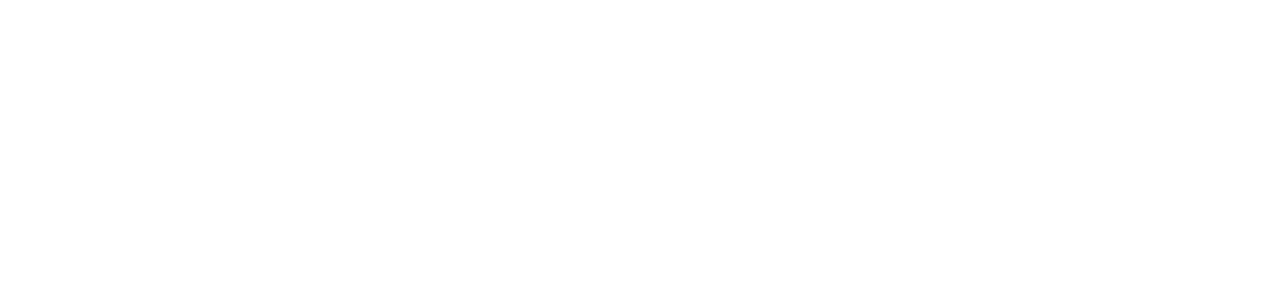
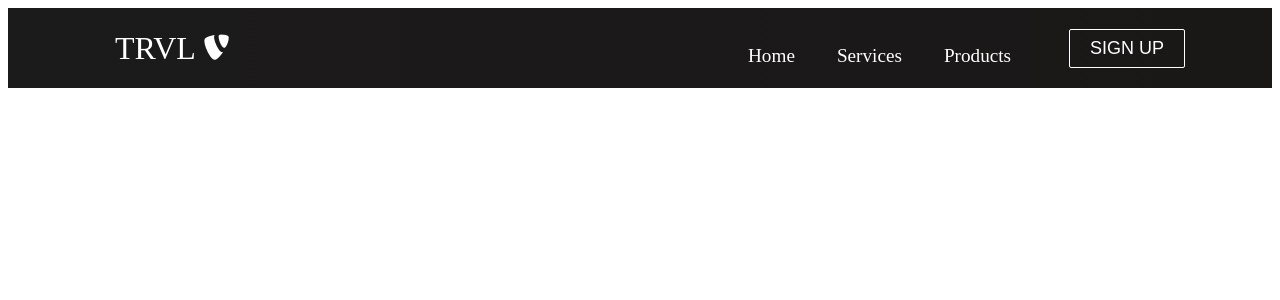
Before and after one commit to SomeJavaGuy/Remixer, a React (Create React App) app: page / in a window 1280 px wide. Shown: the top 300 px of the page. Built offline with nearby package versions, Linux system fonts and the light colour scheme.

Commit message:
Navbar Without logo

```diff
--- a/src/App.js
+++ b/src/App.js
@@ -1,5 +1,6 @@
 import React from 'react'
 import './App.css';
+import Navbar from './components/Navbar'
 import {
   BrowserRouter as Router,
   Route,
@@ -10,6 +11,7 @@
   return (
     <>
      <Router>
+       <Navbar />
       <Switch>
         <Route path="/main" />
       </Switch>
--- /dev/null
+++ b/src/components/Button.css
@@ -0,0 +1,43 @@
+:root {
+    --primary: #fff;
+  }
+
+  .btn {
+    padding: 8px 20px;
+    border-radius: 2px;
+    outline: none;
+    border: none;
+    cursor: pointer;
+  }
+
+  .btn--primary {
+    background-color: var(--primary);
+    color: #242424;
+    border: 1px solid var(--primary);
+  }
+
+  .btn--outline {
+    background-color: transparent;
+    color: #fff;
+    padding: 8px 20px;
+    border: 1px solid var(--primary);
+    transition: all 0.3s ease-out;
+  }
+
+  .btn--medium {
+    padding: 8px 20px;
+    font-size: 18px;
+  }
+
+  .btn--large {
+    padding: 12px 26px;
+    font-size: 20px;
+  }
+
+  .btn--large:hover,
+  .btn--medium:hover {
+    transition: all 0.3s ease-out;
+    background: #fff;
+    color: #242424;
+    transition: 250ms;
+  }
--- /dev/null
+++ b/src/components/Button.js
@@ -0,0 +1,34 @@
+
+import React from 'react';
+import './Button.css';
+import { Link } from 'react-router-dom';
+
+const STYLES = ['btn--primary', 'btn--outline', 'btn--test'];
+
+const SIZES = ['btn--medium', 'btn--large'];
+
+export const Button = ({
+  children,
+  type,
+  onClick,
+  buttonStyle,
+  buttonSize
+}) => {
+  const checkButtonStyle = STYLES.includes(buttonStyle)
+    ? buttonStyle
+    : STYLES[0];
+
+  const checkButtonSize = SIZES.includes(buttonSize) ? buttonSize : SIZES[0];
+
+  return (
+    <Link to='/sign-up' className='btn-mobile'>
+      <button
+        className={`btn ${checkButtonStyle} ${checkButtonSize}`}
+        onClick={onClick}
+        type={type}
+      >
+        {children}
+      </button>
+    </Link>
+  );
+};
--- a/src/components/Navbar.css
+++ b/src/components/Navbar.css
@@ -0,0 +1,158 @@
+.navbar {
+    background: linear-gradient(90deg, rgb(28, 27, 27) 0%, rgb(26, 23, 23) 100%);
+    height: 80px;
+    display: flex;
+    justify-content: center;
+    align-items: center;
+    font-size: 1.2rem;
+    position: sticky;
+    top: 0;
+    z-index: 999;
+  }
+
+  .navbar-container {
+    display: flex;
+    justify-content: center;
+    align-items: center;
+    height: 80px;
+    max-width: 1500px;
+  }
+
+  .navbar-logo {
+    color: #fff;
+    justify-self: start;
+    margin-left: 20px;
+    cursor: pointer;
+    text-decoration: none;
+    font-size: 2rem;
+    display: flex;
+    align-items: center;
+  }
+
+  .fa-typo3 {
+    margin-left: 0.5rem;
+    font-size: 1.8rem;
+  }
+
+  .nav-menu {
+    display: grid;
+    grid-template-columns: repeat(4, auto);
+    grid-gap: 10px;
+    list-style: none;
+    text-align: center;
+    width: 60vw;
+    justify-content: end;
+    margin-right: 2rem;
+  }
+
+  .nav-item {
+    height: 80px;
+  }
+
+  .nav-links {
+    color: #fff;
+    display: flex;
+    align-items: center;
+    text-decoration: none;
+    padding: 0.5rem 1rem;
+    height: 100%;
+  }
+
+  .nav-links:hover {
+    border-bottom: 4px solid #fff;
+    transition: all 0.2s ease-out;
+  }
+
+  .fa-bars {
+    color: #fff;
+  }
+
+  .nav-links-mobile {
+    display: none;
+  }
+
+  .menu-icon {
+    display: none;
+  }
+
+  @media screen and (max-width: 960px) {
+    .NavbarItems {
+      position: relative;
+    }
+
+    .nav-menu {
+      display: flex;
+      flex-direction: column;
+      width: 100%;
+      height: 90vh;
+      position: absolute;
+      top: 80px;
+      left: -100%;
+      opacity: 1;
+      transition: all 0.5s ease;
+    }
+
+    .nav-menu.active {
+      background: #242222;
+      left: 0;
+      opacity: 1;
+      transition: all 0.5s ease;
+      z-index: 1;
+    }
+
+    .nav-links {
+      text-align: center;
+      padding: 2rem;
+      width: 100%;
+      display: table;
+    }
+
+    .nav-links:hover {
+      background-color: #fff;
+      color: #242424;
+      border-radius: 0;
+    }
+
+    .navbar-logo {
+      position: absolute;
+      top: 0;
+      left: 0;
+      transform: translate(25%, 50%);
+    }
+
+    .menu-icon {
+      display: block;
+      position: absolute;
+      top: 0;
+      right: 0;
+      transform: translate(-100%, 60%);
+      font-size: 1.8rem;
+      cursor: pointer;
+    }
+
+    .fa-times {
+      color: #fff;
+      font-size: 2rem;
+    }
+
+    .nav-links-mobile {
+      display: block;
+      text-align: center;
+      margin: 2rem auto;
+      border-radius: 4px;
+      width: 80%;
+      text-decoration: none;
+      font-size: 1.5rem;
+      background-color: transparent;
+      color: #fff;
+      padding: 14px 20px;
+      border: 1px solid #fff;
+      transition: all 0.3s ease-out;
+    }
+
+    .nav-links-mobile:hover {
+      background: #fff;
+      color: #242424;
+      transition: 250ms;
+    }
+  }
--- a/src/components/Navbar.js
+++ b/src/components/Navbar.js
@@ -1,23 +1,80 @@
-import React, { useState, useEffect} from 'react' ;
+import React, { useState, useEffect } from 'react';
+import { Button } from './Button';
+import { Link } from 'react-router-dom';
 import './Navbar.css';
-import { Link } from 'react-router-dom';
 
-function Navbar(){
+function Navbar() {
+  const [click, setClick] = useState(false);
+  const [button, setButton] = useState(true);
+
+  const handleClick = () => setClick(!click);
+  const closeMobileMenu = () => setClick(false);
+
+  const showButton = () => {
+    if (window.innerWidth <= 960) {
+      setButton(false);
+    } else {
+      setButton(true);
+    }
+  };
+
+  useEffect(() => {
+    showButton();
+  }, []);
+
+  window.addEventListener('resize', showButton);
 
   return (
     <>
       <nav className='navbar'>
         <div className='navbar-container'>
-                    <Link to='/' className="navbar-logo" onClick={closeMobileMeni}>
-                        <img src='/images/logo.png' />
-                        DoinGud
-                        < i class = 'fab fa-typo3' />
+          <Link to='/' className='navbar-logo' onClick={closeMobileMenu}>
+            TRVL
+            <i class='fab fa-typo3' />
           </Link>
+          <div className='menu-icon' onClick={handleClick}>
+            <i className={click ? 'fas fa-times' : 'fas fa-bars'} />
+          </div>
+          <ul className={click ? 'nav-menu active' : 'nav-menu'}>
+            <li className='nav-item'>
+              <Link to='/' className='nav-links' onClick={closeMobileMenu}>
+                Home
+              </Link>
+            </li>
+            <li className='nav-item'>
+              <Link
+                to='/services'
+                className='nav-links'
+                onClick={closeMobileMenu}
+              >
+                Services
+              </Link>
+            </li>
+            <li className='nav-item'>
+              <Link
+                to='/products'
+                className='nav-links'
+                onClick={closeMobileMenu}
+              >
+                Products
+              </Link>
+            </li>
+
+            <li>
+              <Link
+                to='/sign-up'
+                className='nav-links-mobile'
+                onClick={closeMobileMenu}
+              >
+                Sign Up
+              </Link>
+            </li>
+          </ul>
+          {button && <Button buttonStyle='btn--outline'>SIGN UP</Button>}
         </div>
       </nav>
     </>
-
-    )
-};
+  );
+}
 
 export default Navbar;
```
Lines whose indentation alone changed are shown as unchanged.
